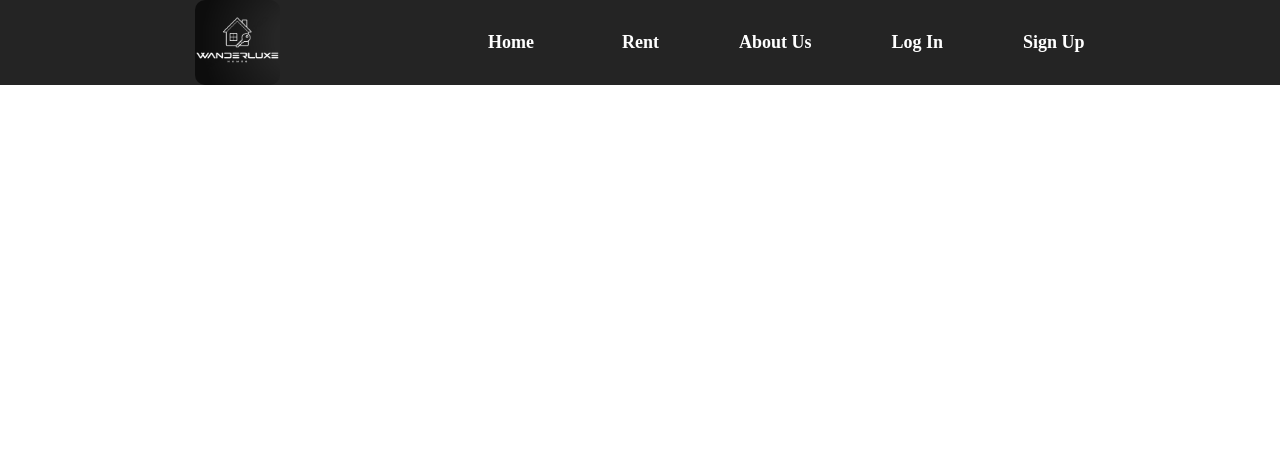
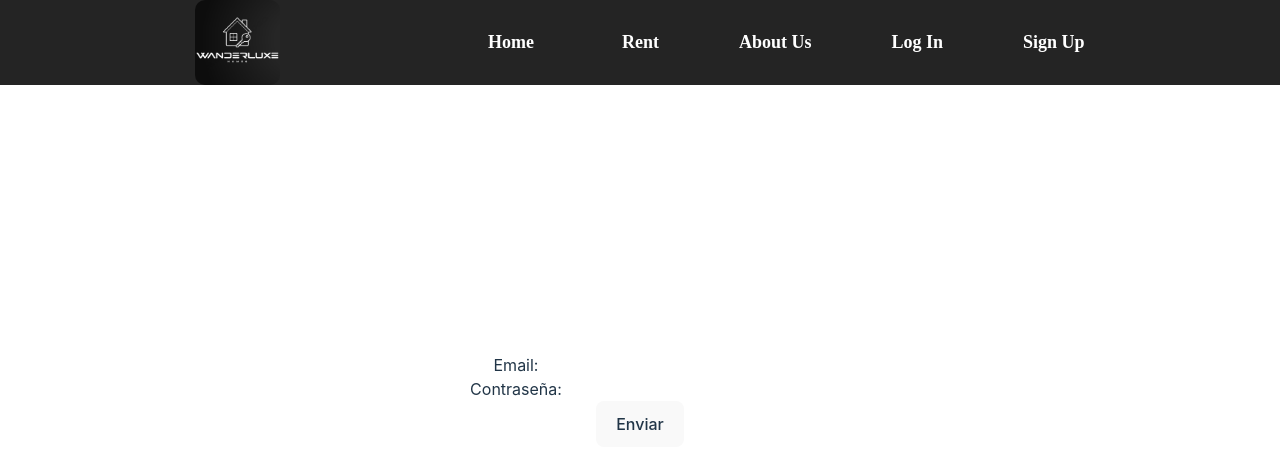
Before and after one commit to MiGorriti/PF2LavenganzaFront, a React (Vite) app in the folder pf2/: page /login in a window 1280 px wide. Shown: the top 468 px of the page. Built offline with nearby package versions, Linux system fonts and the light colour scheme; a web font is replaced by a local one.

Commit message:
FUNCIONALIDAD FORMLOGIN-INICIO DE SESION-LOCALSTORAGE

```diff
--- a/pf2/src/App.jsx
+++ b/pf2/src/App.jsx
@@ -3,39 +3,48 @@ import "./App.css";
 import { BrowserRouter as Router, Routes, Route } from "react-router-dom";
 import Home from "./Views/Home/Home";
 import NavBarGuest from "./Components/NavBarGuest/NavBarGuest";
-//import NavBarAuthenticated from "./Components/NavBarAuthenticated/NavBarAuthenticated";
+import NavBarAuthenticated from "./Components/NavBarAuthenticated/NavBarAuthenticated";
 import Footer from "./Components/Footer/Footer";
 import Detail from "./Views/Detail/Detail";
 import LandingPage from "./Views/LandingPage/LandingPage";
 import Form from "./Views/FormRent/Form";
 import { FormUser } from "./Views/FormRegister/Form";
-/* import { auth } from "./firebase"; */
+import{FormLogin} from "./Views/FormLogin/FormLogin"
+
+
+
 
 
 function App() {
-/*   const [user, setUser] = useState(null);
+  const [isLoggedIn, setIsLoggedIn] = useState(false);
+
 
   useEffect(() => {
+    const user = localStorage.getItem("user");
+    if (user) {
+      setIsLoggedIn(true);
+    }
+  }, []);
 
-    const unsubscribe = auth.onAuthStateChanged((user) => {
+  const handleLogin = () => {
+    setIsLoggedIn(true);
+    localStorage.setItem("user", "loggedIn");
+  };
 
-      if (user) {
-        setUser(user);
-      } else {
-        setUser(null);
-      }
-    });
+  const handleLogout = () => {
+    setIsLoggedIn(false);
+    localStorage.removeItem("user");
 
-    return () => {
-      unsubscribe();
   };
-  }, []); */
 
   return (
     <Router>
     <div className="App w-full">
-        {/* {user ? <NavbarAuthenticated /> : <NavbarGuest />} */}
-        <NavBarGuest/>
+      {isLoggedIn ? (
+        <NavBarAuthenticated handleLogout={handleLogout} />
+      ) : (
+        <NavBarGuest />
+      )}
         <Routes>
   <Route exact path="/" element={<LandingPage />}></Route>
   <Route exact path="/Detail/:idHouse" element={<Detail />}></Route>
@@ -43,6 +52,7 @@ function App() {
   <Route exact path="/Detail" element={<Detail />}></Route>
   <Route path="/Form" element={<Form />}></Route>
   <Route exact path="/Register" element={<FormUser/>}></Route>
+  <Route exact path="/login" element={<FormLogin handleLogin={handleLogin}/>}></Route>
 </Routes>
         {/* <Footer /> */}
       </div>
--- a/pf2/src/Components/NavBarAuthenticated/NavBarAuthenticated.jsx
+++ b/pf2/src/Components/NavBarAuthenticated/NavBarAuthenticated.jsx
@@ -2,18 +2,16 @@ import React from 'react';
 import { Link } from 'react-router-dom';
 import styles from './NavBarAuthenticated.module.css';
 import { IconLogout, IconUserDown } from "@tabler/icons-react";
-/* import { auth } from './firebase'; */
+import { useNavigate } from 'react-router-dom';
 
-function NavBarAuthenticated() {
-/*     const handleLogout = () => {
-        auth.signOut()
-          .then(() => {
-            console.log('User logged out.');
-          })
-          .catch((error) => {
-            console.error('Logout error', error);
-          });
-      }; */
+
+function NavBarAuthenticated({ handleLogout }) {
+  const navigate = useNavigate();
+
+  const handleLogoutClick = () => {
+    handleLogout(); // Ejecuta la función de logout
+    navigate('/'); // Navega a la ruta raíz después de cerrar sesión
+  };
   return (
     <nav>
       <div className={styles.navSup}>
@@ -45,9 +43,9 @@ function NavBarAuthenticated() {
         <Link to="/my-profile">
         <IconUserDown/>
         </Link>
-        <Link to="/log-out" /* onClick={handleLogout} */>
-        <IconLogout/>
-        </Link>
+        <Link to="/" onClick={handleLogoutClick}>
+        <IconLogout />
+      </Link>
       </div>
       </div>
     </nav>
--- a/pf2/src/Redux/action/actions.js
+++ b/pf2/src/Redux/action/actions.js
@@ -1,5 +1,5 @@
 import axios from 'axios';
-import {FILTER_CATEGORY, FILTER_LOCATION, GET_CATEGORYS, GET_LOCATIONS, GET_PROPERTY, POST_PROPERTY, GET_DETAIL, CREATE_USER} from './type-actions'
+import {FILTER_CATEGORY, FILTER_LOCATION, GET_CATEGORYS, GET_LOCATIONS, GET_PROPERTY, POST_PROPERTY, GET_DETAIL, CREATE_USER,LOGIN_USER} from './type-actions'
 
 export const getCars = () => {
   return async (dispatch)=> {
@@ -115,7 +115,7 @@ export const getDetail = (idHouse) => {
 };
 
 export const createUser = (postForm) =>{
-  return async function (req, res){
+  return async function (dispatch){
 try {
   const response = axios.post(`http://localhost:3001/user/create`, postForm)
   dispatch({type: CREATE_USER, payload: response})
@@ -125,3 +125,24 @@ try {
 }
   }
 }
+
+
+
+export const getLogin = (formData) => {
+  return async function (dispatch) {
+    try {
+      const response = await axios.post('http://localhost:3001/user/login', formData);
+      if (response.status === 200) {
+        dispatch({
+          type: LOGIN_USER,
+          payload: {status:200}
+        });
+      }
+    } catch (error) {
+      dispatch({
+        type: LOGIN_USER,
+        payload: { status: 401 },
+      });
+    }
+  }
+}
--- a/pf2/src/Redux/action/type-actions.js
+++ b/pf2/src/Redux/action/type-actions.js
@@ -6,3 +6,4 @@ export const FILTER_LOCATION = 'FILTER_LOCATION'
 export const GET_LOCATIONS = 'GET_LOCATIONS'
 export const GET_DETAIL = "GET_DETAIL";
 export const CREATE_USER = "CREATE_USER"
+export const LOGIN_USER = "LOGIN_USER"
--- a/pf2/src/Redux/reducer/reducer.js
+++ b/pf2/src/Redux/reducer/reducer.js
@@ -1,6 +1,6 @@
 import axios from 'axios';
 
-import { GET_PROPERTY, GET_CATEGORYS, FILTER_LOCATION, FILTER_CATEGORY, GET_LOCATIONS, GET_DETAIL} from '../action/type-actions';
+import { GET_PROPERTY, GET_CATEGORYS, FILTER_LOCATION, FILTER_CATEGORY, GET_LOCATIONS, GET_DETAIL, LOGIN_USER} from '../action/type-actions';
 
 let initialState = {
     property: [],
@@ -10,6 +10,7 @@ let initialState = {
     filterCategory: [],
     filterLocation: [],
     propertyDetail: {},
+    loginUser:[]
 }
 
 function rootReducer(state = initialState, action) {
@@ -48,6 +49,11 @@ function rootReducer(state = initialState, action) {
                     ...state,
                     propertyDetail: action.payload
                 }
+                case LOGIN_USER:
+                    return{
+                        ...state,
+                        loginUser: action.payload
+                    }
         default:
             return {
                 ...state
--- /dev/null
+++ b/pf2/src/Views/FormLogin/FormLogin.jsx
@@ -0,0 +1,76 @@
+import React, { useState, useEffect } from 'react';
+import { useDispatch, useSelector } from 'react-redux';
+import { getLogin } from "../../Redux/action/actions";
+import { useNavigate } from 'react-router-dom';
+
+
+
+export const FormLogin = ({ handleLogin }) => {
+    const [formData, setFormData] = useState({
+        email: '',
+        password: '',
+    });
+
+    const [showAlert, setShowAlert] = useState(false);
+    const navigate = useNavigate();
+
+
+    const dispatch = useDispatch();
+    const loginUser = useSelector(state => state.loginUser);
+
+    const handleChange = (e) => {
+        setFormData({
+            ...formData,
+            [e.target.name]: e.target.value,
+        });
+    };
+
+    const handleSubmit = async (e) => {
+        e.preventDefault();
+        await dispatch(getLogin(formData));
+        setShowAlert(true);
+    };
+
+    useEffect(() => {
+        if (showAlert) {
+            if (loginUser && loginUser.status === 200) {
+                alert('Inicio de sesión exitoso');
+                handleLogin()
+                navigate('/home')
+            } else if (loginUser && loginUser.status === 401) {
+                alert('Credenciales inválidas');
+            }
+            setShowAlert(false); // Oculta la alerta después de mostrarla
+        }
+    }, [showAlert, loginUser,handleLogin]);
+
+
+
+    return (
+        <div>
+            <form onSubmit={handleSubmit}>
+                <div>
+                    <label>Email:</label>
+                    <input
+                        type="email"
+                        name="email"
+                        value={formData.email}
+                        onChange={handleChange}
+                        required
+                    />
+                </div>
+                <div>
+                    <label>Contraseña:</label>
+                    <input
+                        type="password"
+                        name="password"
+                        value={formData.password}
+                        onChange={handleChange}
+                        required
+                    />
+                </div>
+                <button type="submit">Enviar</button>
+            </form>
+        </div>
+    );
+};
--- a/pf2/src/Views/FormRegister/Form.jsx
+++ b/pf2/src/Views/FormRegister/Form.jsx
@@ -4,6 +4,7 @@ import { createUser } from "../../Redux/action/actions";
 import { GoogleLogin } from "react-google-login";
 import { gapi } from "gapi-script";
 import { useNavigate } from "react-router-dom";
+import axios from "axios";
 
 
 export const FormUser = () => {
@@ -49,12 +50,33 @@ export const FormUser = () => {
     alert('testing');
   };
 
+
+
   const onSuccess = (response) => {
     setUser(response.profileObj);
-    setTimeout(() => {
-      navigate("/home");
-    }, 3000);
+    console.log(response);
+
+    // Utilizamos los datos del perfil para crear el usuario
+    const userData = {
+      email: response.profileObj.email,
+      givenName: response.profileObj.givenName,
+      familyName: response.profileObj.familyName,
+      googleId: response.profileObj.googleId,
+      imageUrl: response.profileObj.imageUrl,
+      name: response.profileObj.name,
+    };
+
+    axios.post('http://localhost:3001/user/googleLogin', userData)
+      .then((response) => {
+        console.log('Usuario creado en la base de datos:', response.data);
+        // Redirige al usuario a la página de inicio después de la autenticación
+        navigate("/home");
+      })
+      .catch((error) => {
+        console.error('Error al crear el usuario:', error);
+      });
   };
+
 
   const onFailure = () => {
     console.log("something went wrong");
```
Also changed, not shown: pf2/src/main.jsx (+4 -5 lines). Lines whose indentation alone changed are shown as unchanged.
